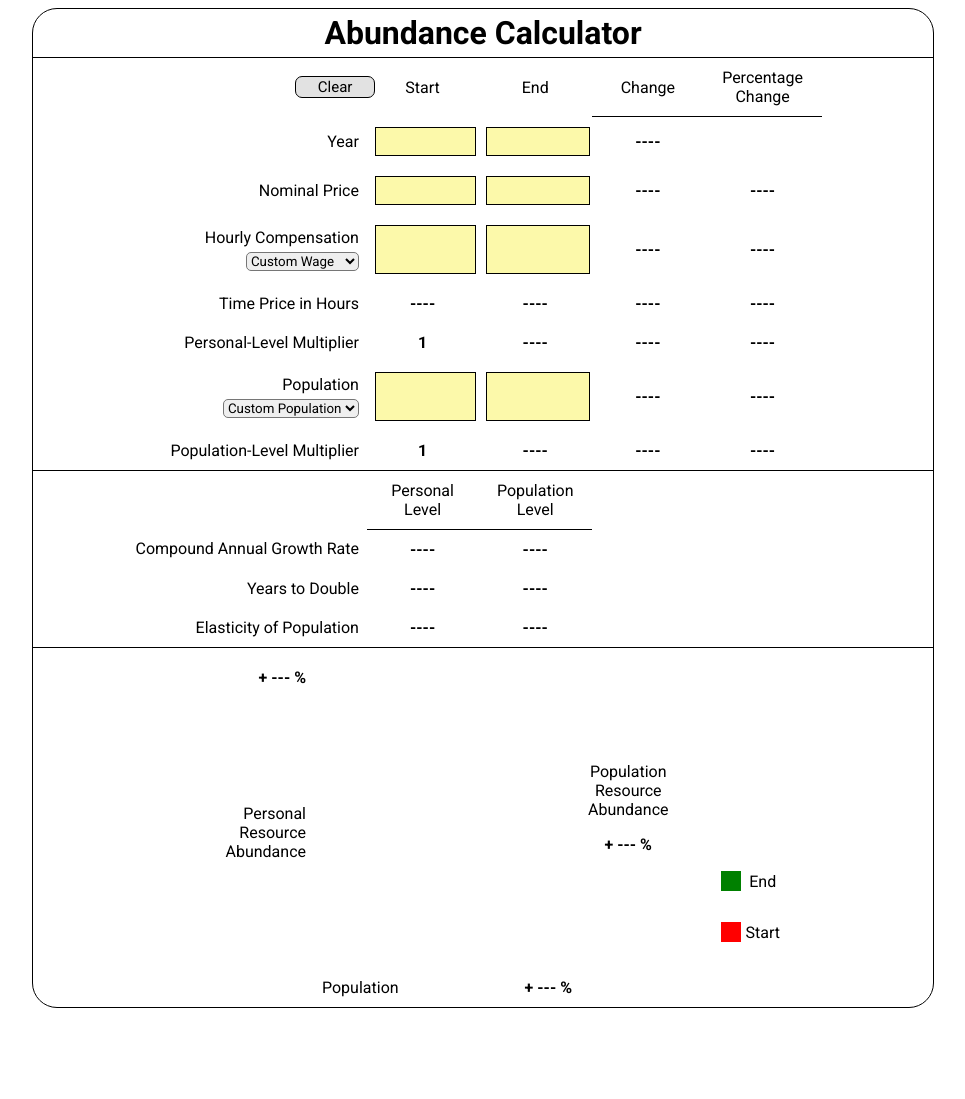
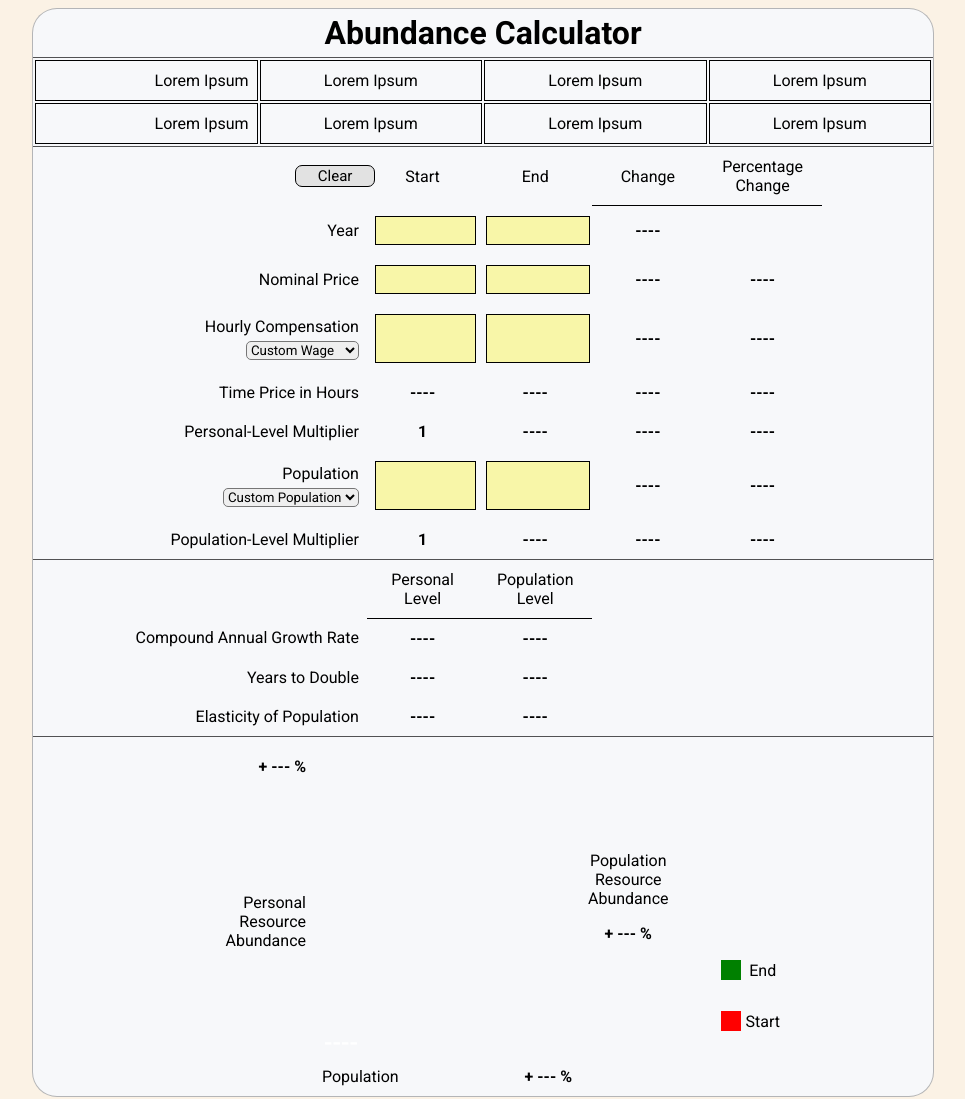
Before and after one commit to caydenpark/super-abundance, a plain HTML site: page index.html in a window 1280 px wide. Shown: the whole page, without its empty margins (157-1122 px from the left). Before the commit the page ends 1016 px from the top, so only its background shows below. Drawn offline with Linux system fonts and the light colour scheme.

Commit message:
dashboard start

```diff
--- a/index.html
+++ b/index.html
@@ -18,8 +18,22 @@
 <body>
   <main>
     <form>
-      <table style="width:100%" id="table1">
+      <table id="dashboard">
         <caption>Abundance Calculator</caption>
+        <tr>
+          <td>Lorem Ipsum</td>
+          <td>Lorem Ipsum</td>
+          <td>Lorem Ipsum</td>
+          <td>Lorem Ipsum</td>
+        </tr>
+        <tr>
+          <td>Lorem Ipsum</td>
+          <td>Lorem Ipsum</td>
+          <td>Lorem Ipsum</td>
+          <td>Lorem Ipsum</td>
+        </tr>
+      </table>
+      <table id="table1">
         <thead>
           <tr>
             <th style="width:30%">
--- a/styles/base.css
+++ b/styles/base.css
@@ -2,19 +2,46 @@
     font-family: 'Roboto', sans-serif;
 }
 
+body {
+  background-color: rgba(250, 235, 215, 0.644);
+}
+
 form {
-  border: 0.11rem solid black;
+  background-color: #f7f8fa;
+  border: 0.11rem solid rgba(0, 0, 0, 0.27);
   border-radius: 25px;
   justify-content: center;
   min-width: 900px;
   max-width: 1000px;
 }
 
+#dashboard caption {
+  font-weight: bold;
+  font-size: 2rem;
+  border: none;
+  border-bottom: 0.11rem solid rgba(0, 0, 0, 0.668);
+  border-top-left-radius: 25px;
+  border-top-right-radius: 25px;
+  padding-top: 5px;
+  padding-bottom: 5px;
+}
+
+#dashboard {
+  width: 100%;
+}
+
+#dashboard td {
+  border: 1px solid black;
+  border-collapse: separate;
+}
+
 #table1 {
+  width: 100%;
   margin: auto;
   border-collapse: collapse;
   border: none;
-  border-bottom: .11rem solid black;
+  border-top: .11rem solid rgba(0, 0, 0, 0.668);
+  border-bottom: .11rem solid rgba(0, 0, 0, 0.668);
   border-bottom-left-radius: 25px;
   border-bottom-right-radius: 25px;
   justify-content: center;
@@ -27,17 +54,6 @@ form {
   border-bottom-left-radius: 25px;
   border-bottom-right-radius: 25px;
   justify-content: center;
-}
-
-#table1 caption {
-  font-weight: bold;
-  font-size: 2rem;
-  border: none;
-  border-bottom: 0.11rem solid black;
-  border-top-left-radius: 25px;
-  border-top-right-radius: 25px;
-  padding-top: 5px;
-  padding-bottom: 5px;
 }
 
 main {
@@ -67,7 +83,7 @@ tr {
 }
 
 tr:nth-child(7) {
-  border-bottom: 0.11rem solid black;
+  border-bottom: 0.11rem solid rgba(0, 0, 0, 0.668);
 }
 
 #startComp,
@@ -154,20 +170,6 @@ select {
   font-weight: 400;
 }
 
-/* i {
-  border: 1.5px solid black;
-  border-radius: 50%;
-  width: 14px;
-  height: 13px;
-  text-align: center;
-  position: relative;
-  padding-top: 2px;
-} */
-
-/* #leftTable {
-  width: 55%;
-} */
-
 #table2 td:first-child {
   width: 20px;
 }
@@ -177,7 +179,6 @@ select {
 }
 
 #table2 td {
-  /* border: 1px solid black; */
   border-collapse: collapse;
 }
 
```
